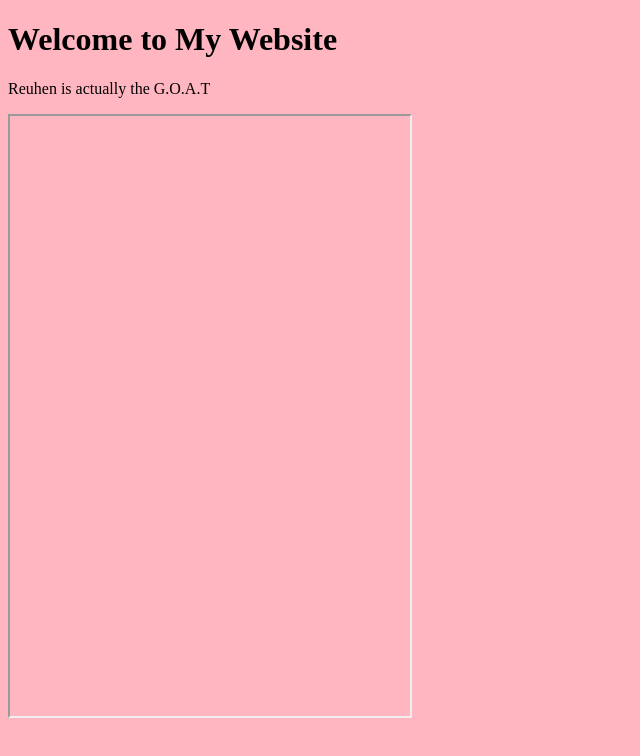
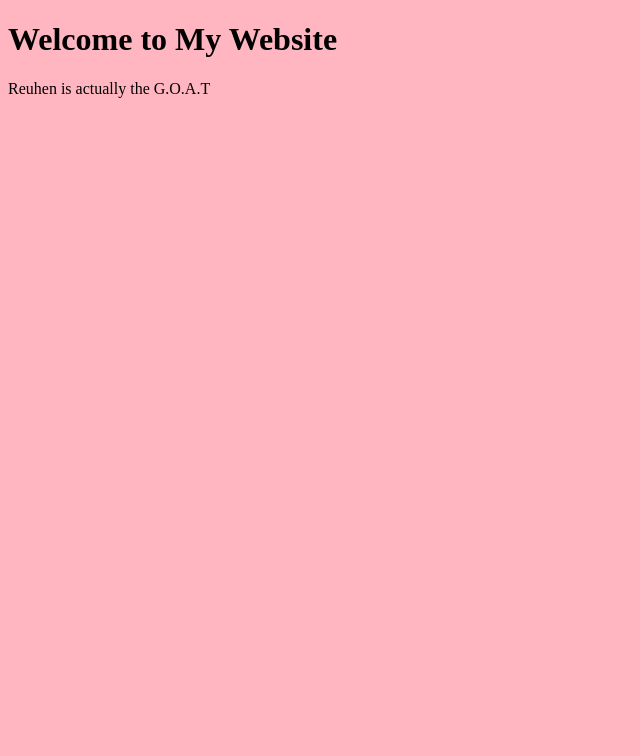
Before and after one commit to reuhenbhalod/reuhenbhalod.github.io, a plain HTML site: page index.html in a window 1280 px wide. Shown: the whole page, without its empty margins (0-640 px from the left). Drawn offline with Linux system fonts and the light colour scheme.

Commit message:
Update index.html

```diff
--- a/index.html
+++ b/index.html
@@ -13,4 +13,3 @@
     <p>Reuhen is actually the G.O.A.T</p>
 </body>
 </html>
-<iframe https://www.lumpty.com/amusements/games/tetris/tetris.html = "https://example.com/tetris" width="400" height="600"></iframe>
```
